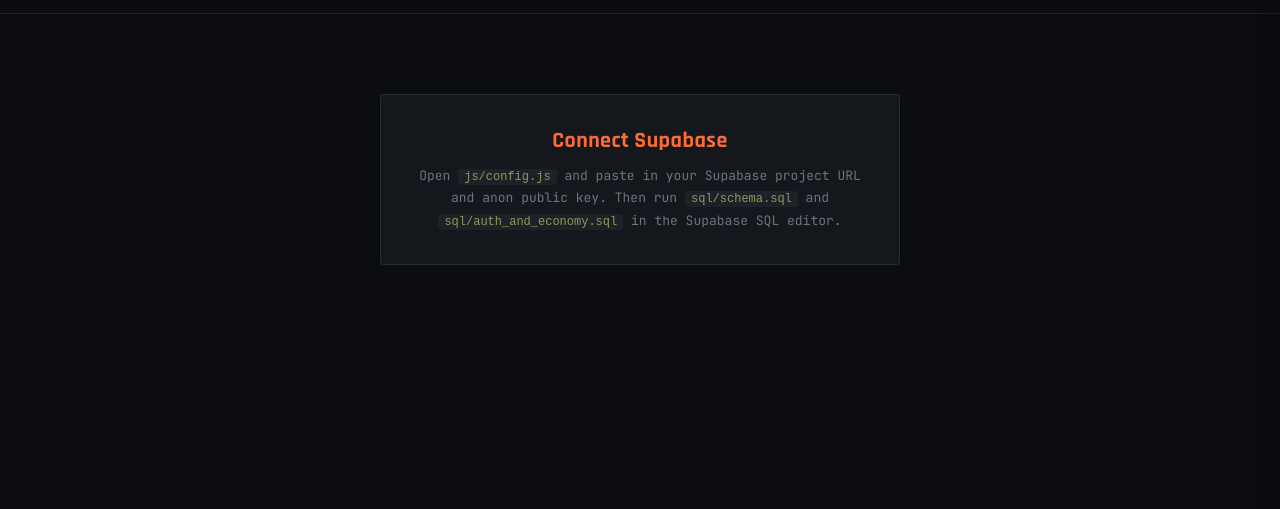
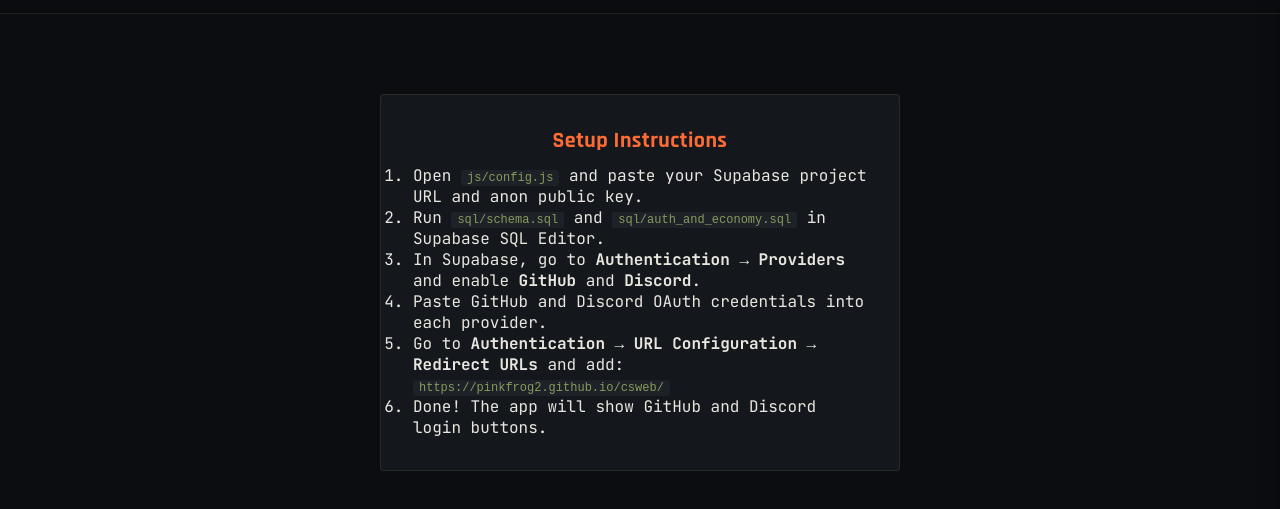
Before and after one commit to pinkfrog2/csweb, a plain HTML site: page index.html in a window 1280 px wide. Shown: the part 47-556 px from the top of the page. Drawn offline with nearby package versions, Linux system fonts and the light colour scheme.

Commit message:
Fix setup notice to remove Google reference, use GitHub + Discord only

```diff
--- a/index.html
+++ b/index.html
@@ -40,8 +40,15 @@
   <!-- Config screen shown until supabase keys are set -->
   <div id="configNotice" class="config-notice hidden">
     <div class="cn-inner">
-      <h2>Connect Supabase</h2>
-      <p>Open <code>js/config.js</code> and paste in your Supabase project URL and anon public key. Then run <code>sql/schema.sql</code> and <code>sql/auth_and_economy.sql</code> in the Supabase SQL editor.</p>
+      <h2>Setup Instructions</h2>
+      <ol style="text-align: left; display: inline-block;">
+        <li>Open <code>js/config.js</code> and paste your Supabase project URL and anon public key.</li>
+        <li>Run <code>sql/schema.sql</code> and <code>sql/auth_and_economy.sql</code> in Supabase SQL Editor.</li>
+        <li>In Supabase, go to <strong>Authentication → Providers</strong> and enable <strong>GitHub</strong> and <strong>Discord</strong>.</li>
+        <li>Paste GitHub and Discord OAuth credentials into each provider.</li>
+        <li>Go to <strong>Authentication → URL Configuration → Redirect URLs</strong> and add:<br><code>https://pinkfrog2.github.io/csweb/</code></li>
+        <li>Done! The app will show GitHub and Discord login buttons.</li>
+      </ol>
     </div>
   </div>
 
```
